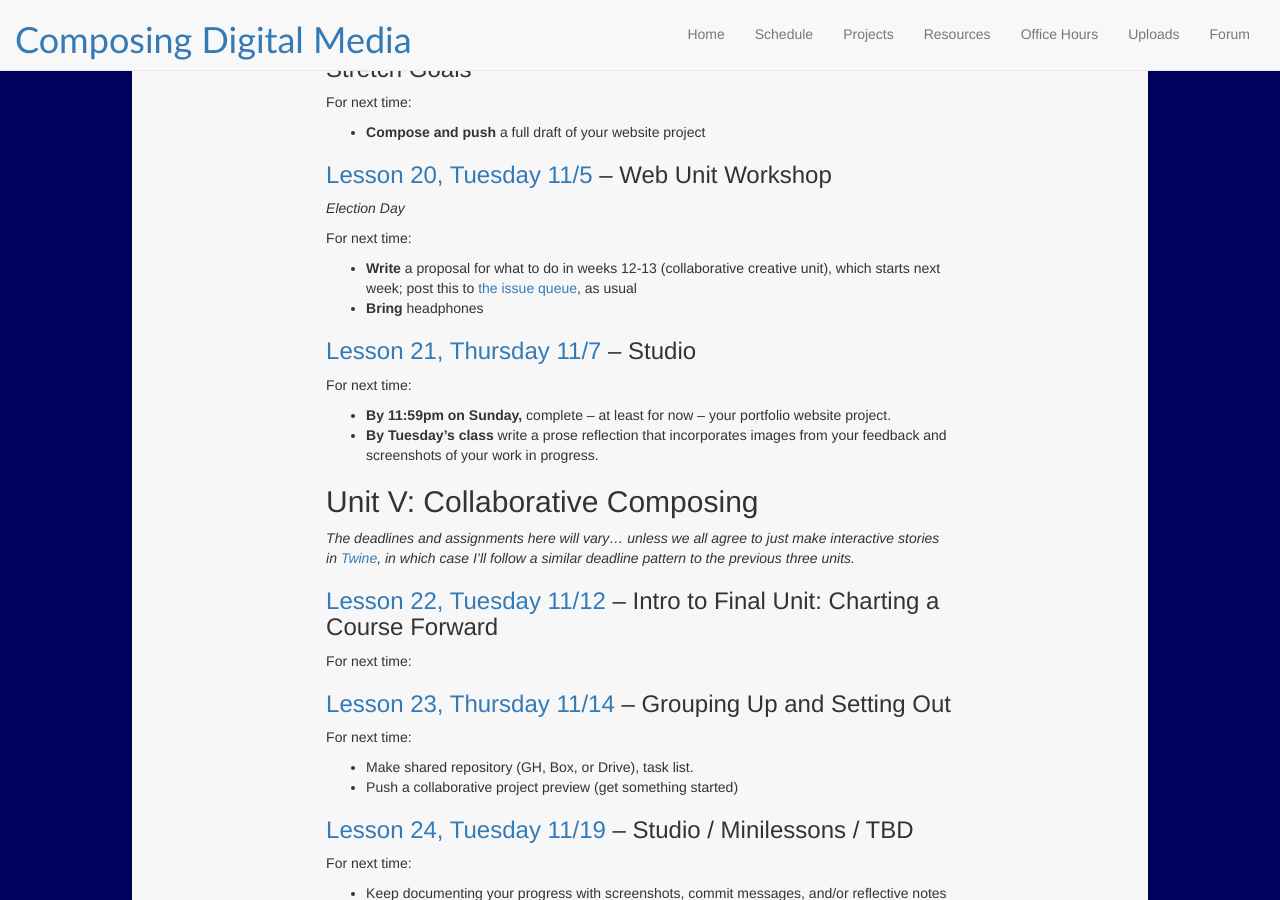
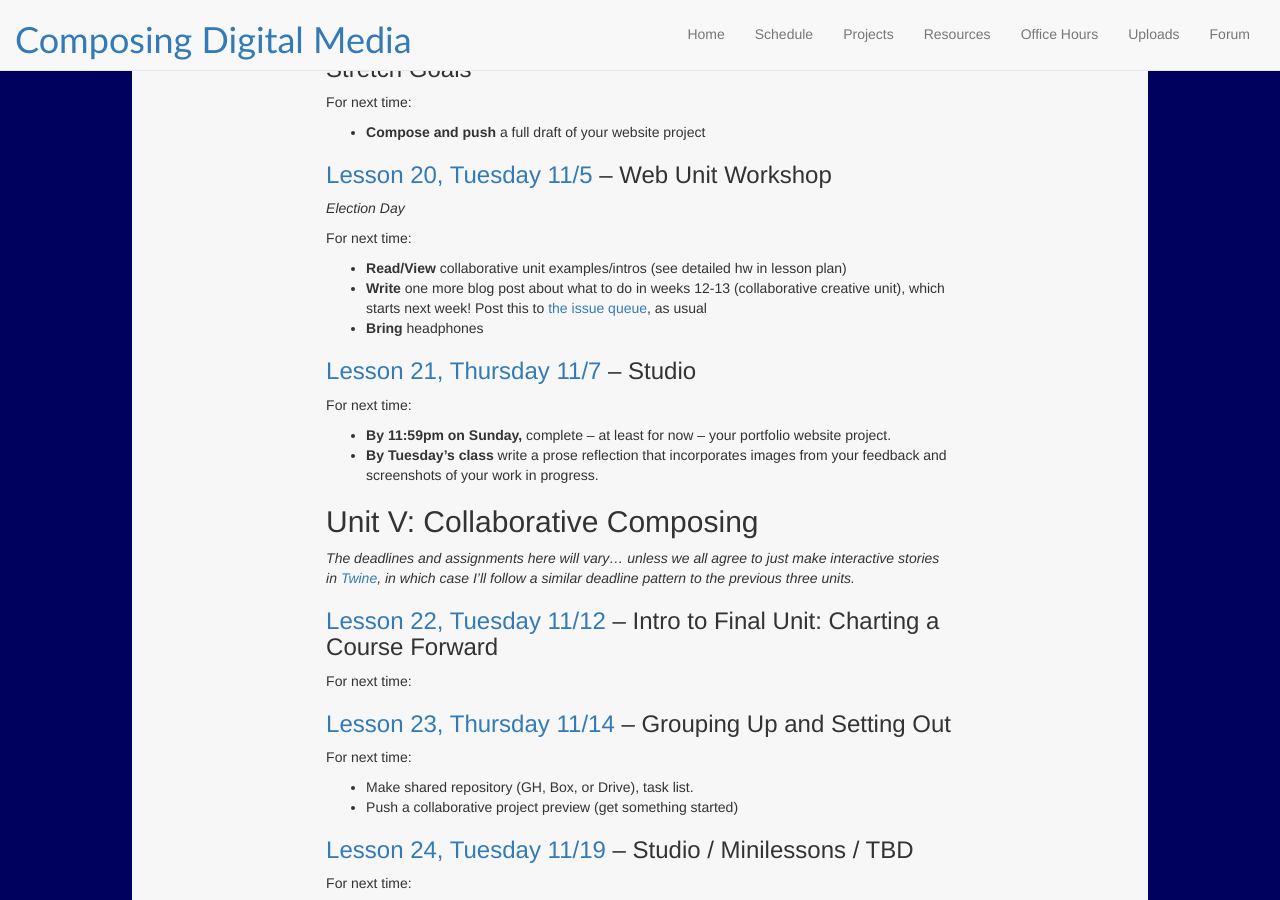
Before and after one commit to benmiller314/cdm2019fall, a Jekyll site: the page built from schedule.md, in a window 1280 px wide and 900 px high, scrolled down 4153 px. Built offline with Jekyll 4.4.1, drawn with Linux system fonts in a browser that asks for light colours.

Commit message:
reminder to self to show example/intros for collab unit before we actually get there
Margaret's working on finding good links.

```diff
--- a/schedule.md
+++ b/schedule.md
@@ -232,7 +232,8 @@ For next time:
 
 For next time:
 
-* **Write** a proposal for what to do in weeks 12-13 (collaborative creative unit), which starts next week; post this to <a href="{{site.github.repository_url}}/issues">the issue queue</a>, as usual
+* **Read/View** collaborative unit examples/intros (see detailed hw in lesson plan)
+* **Write** one more blog post about what to do in weeks 12-13 (collaborative creative unit), which starts next week! Post this to <a href="{{site.github.repository_url}}/issues">the issue queue</a>, as usual
 * **Bring** headphones
 
 
```
